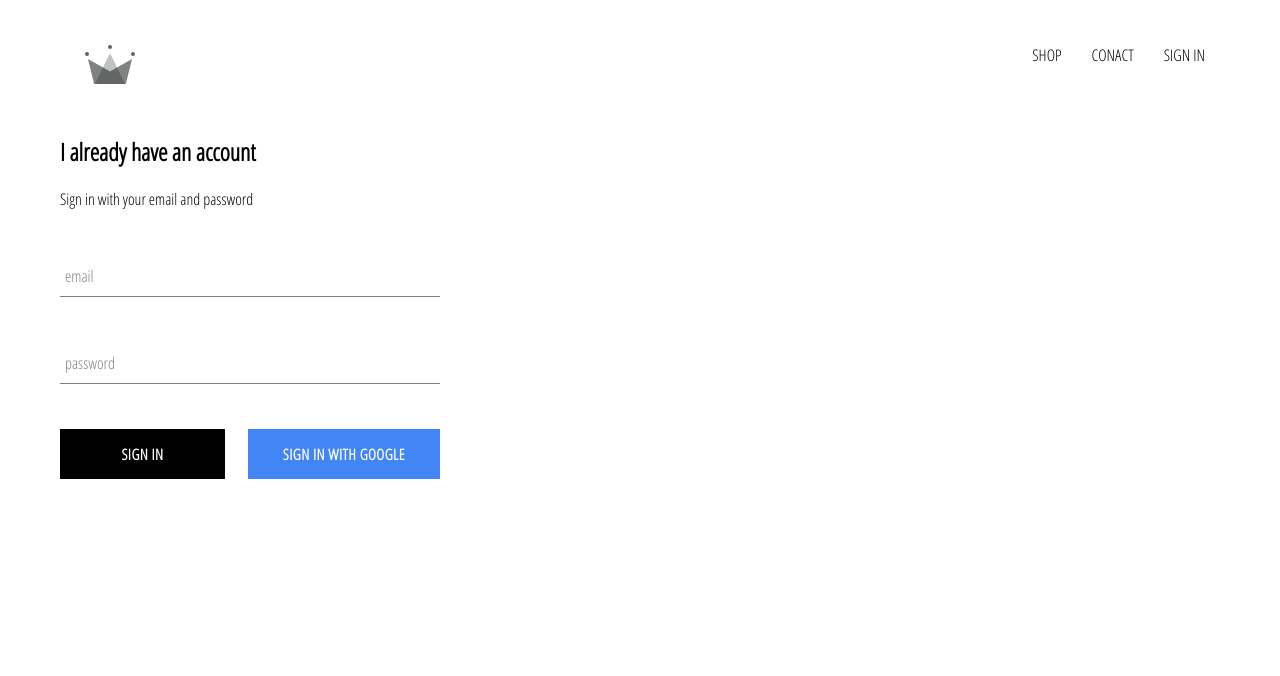
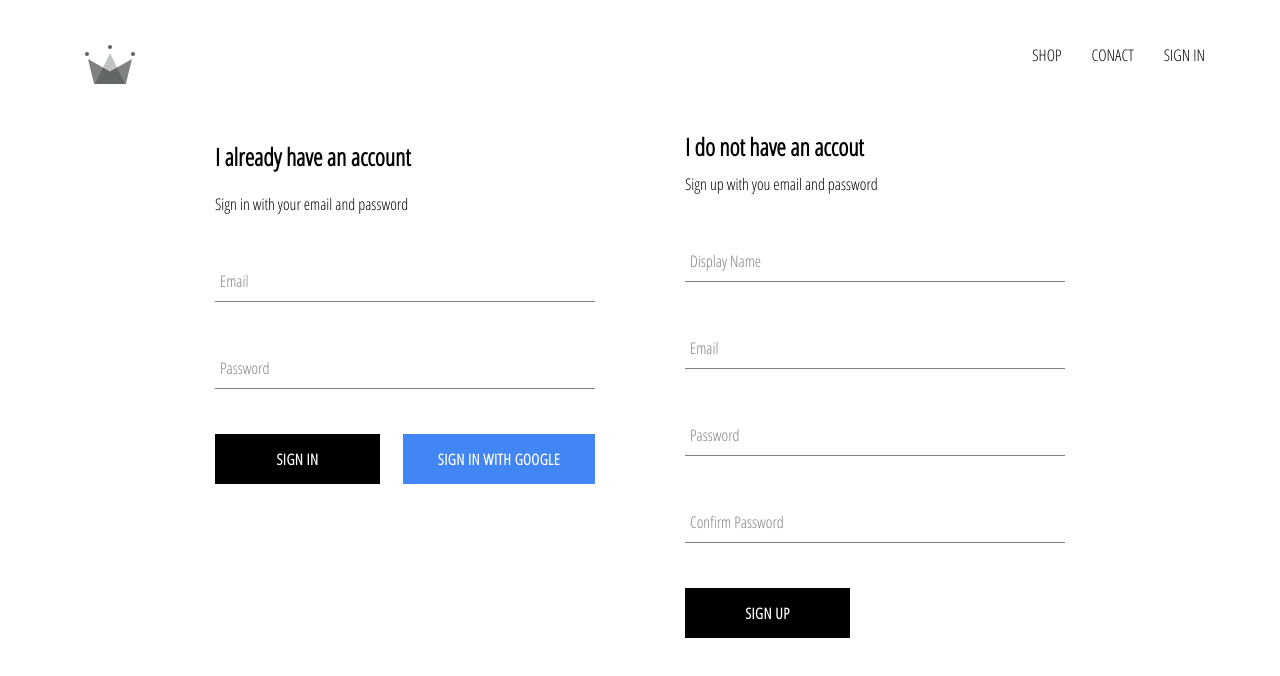
Before and after one commit to evanhemeyer/learning-react-project-2, a React (Create React App) app: page /signin in a window 1280 px wide. Shown: the top 676 px of the page. Built offline with nearby package versions, Linux system fonts and the light colour scheme; no server answers.

Commit message:
implemented firebase utils, included ability to store authed users into firestore db

```diff
--- a/src/App.js
+++ b/src/App.js
@@ -30,6 +30,7 @@
               ...snapShot.data()
             }
           });
+          console.log(this.state);
         });
       } else {
         this.setState({ currentUser: userAuth });
--- a/src/components/sign-in/sign-in.component.jsx
+++ b/src/components/sign-in/sign-in.component.jsx
@@ -39,7 +39,7 @@
             type="email"
             handleChange={this.handleChange}
             value={this.state.email}
-            label="email"
+            label="Email"
             required
           />
           <FormInput
@@ -47,7 +47,7 @@
             type="password"
             value={this.state.password}
             handleChange={this.handleChange}
-            label="password"
+            label="Password"
             required
           />
           <div className="buttons">
--- /dev/null
+++ b/src/components/sign-up/sign-up.component.jsx
@@ -0,0 +1,101 @@
+import React from "react";
+
+import FormInput from "../form-input/form-input.component";
+import CustomButton from "../custom-button/custom-button.component";
+
+import { auth, createUserProfileDocument } from "../../firebase/firebase.utils";
+
+import "./sign-up.styles.scss";
+
+class SignUp extends React.Component {
+  constructor() {
+    super();
+
+    this.state = {
+      displayName: "",
+      email: "",
+      password: "",
+      confirmPassword: ""
+    };
+  }
+
+  handleSubmit = async event => {
+    event.preventDefault();
+    const { displayName, email, password, confirmPassword } = this.state;
+
+    if (password !== confirmPassword) {
+      alert("passwords don't match");
+      return;
+    }
+    try {
+      const { user } = await auth.createUserWithEmailAndPassword(
+        email,
+        password
+      );
+
+      await createUserProfileDocument(user, { displayName });
+
+      this.setState = {
+        displayName: "",
+        email: "",
+        password: "",
+        confirmPassword: ""
+      };
+    } catch (error) {
+      console.error(error);
+    }
+  };
+
+  handleChange = event => {
+    const { name, value } = event.target;
+
+    this.setState({ [name]: value });
+  };
+  // TODO: Add form to this
+  render() {
+    const { displayName, email, password, confirmPassword } = this.state;
+    return (
+      <div className="sign-up">
+        <h2 className="title"> I do not have an accout</h2>
+        <span>Sign up with you email and password</span>
+        <form className="sign-up-form" onSubmit={this.handleSubmit}>
+          <FormInput
+            type="text"
+            name="displayName"
+            value={displayName}
+            onChange={this.handleChange}
+            label="Display Name"
+            required
+          ></FormInput>
+          <FormInput
+            type="email"
+            name="email"
+            value={email}
+            onChange={this.handleChange}
+            label="Email"
+            required
+          ></FormInput>
+          <FormInput
+            type="password"
+            name="password"
+            value={password}
+            onChange={this.handleChange}
+            label="Password"
+            required
+          ></FormInput>
+          <FormInput
+            type="password"
+            name="confirmPassword"
+            value={confirmPassword}
+            onChange={this.handleChange}
+            label="Confirm Password"
+            required
+          ></FormInput>
+          <CustomButton type="submit">SIGN UP</CustomButton>
+        </form>
+      </div>
+    );
+  }
+}
+
+export default SignUp;
--- a/src/components/sign-up/sign-up.styles.scss
+++ b/src/components/sign-up/sign-up.styles.scss
@@ -0,0 +1,9 @@
+.sign-up {
+  display: flex;
+  flex-direction: column;
+  width: 380px;
+
+  .title {
+    margin: 10px 0;
+  }
+}
--- a/src/pages/sign-in-and-sign-up/sign-in-and-sign-up.component.jsx
+++ b/src/pages/sign-in-and-sign-up/sign-in-and-sign-up.component.jsx
@@ -1,12 +1,14 @@
 import React from "react";
 
 import SignIn from "../../components/sign-in/sign-in.component";
+import SignUp from "../../components/sign-up/sign-up.component";
 
 import "./sign-in-and-sign-up.styles.scss";
 
 const SignInAndSignUpPage = () => (
   <div className="sign-in-and-sign-up">
     <SignIn />
+    <SignUp />
   </div>
 );
 
--- a/src/pages/sign-in-and-sign-up/sign-in-and-sign-up.styles.scss
+++ b/src/pages/sign-in-and-sign-up/sign-in-and-sign-up.styles.scss
@@ -0,0 +1,6 @@
+.sign-in-and-sign-up {
+  width: 850px;
+  display: flex;
+  justify-content: space-between;
+  margin: 30px auto;
+}
```
Also changed, not shown: src/components/sign-up/sign-up.styles.component.jsx (deleted, +0 -21 lines).
